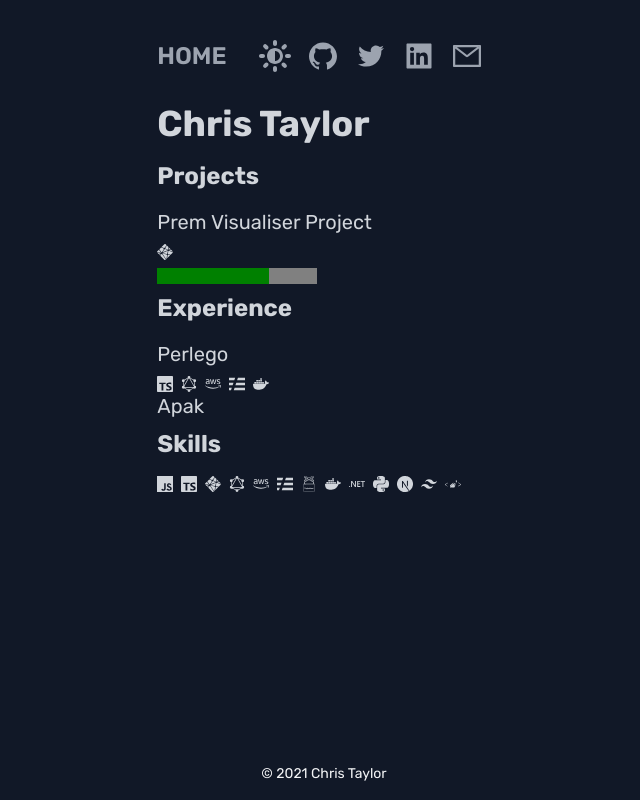
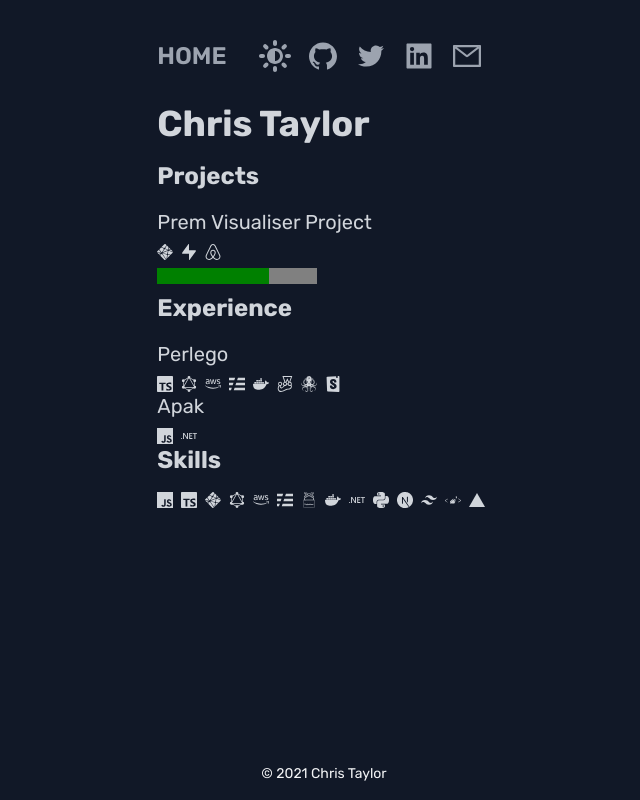
Before and after one commit to christaylor19/website, a Next.js app: page / in a window 1280 px wide. Shown: the whole page, without its empty margins (316-956 px from the left). Built offline with nearby package versions, Linux system fonts and the light colour scheme.

Commit message:
Add more icons

```diff
--- a/pages/index.tsx
+++ b/pages/index.tsx
@@ -1,18 +1,24 @@
 import React, { FC } from 'react';
 import {
+  SiAirbnb,
   SiAmazonaws,
   SiDocker,
   SiDotnet,
   SiGraphql,
   SiJavascript,
+  SiJest,
   SiNetlify,
   SiNextdotjs,
   SiPuppeteer,
   SiPython,
   SiServerless,
+  SiStorybook,
   SiStyledcomponents,
+  SiSupabase,
   SiTailwindcss,
+  SiTestinglibrary,
   SiTypescript,
+  SiVercel,
 } from 'react-icons/si';
 
 import Layout from '../components/Layout';
@@ -28,6 +34,8 @@ const Home: FC = () => {
           <h4 className="font-normal text-xl mb-2">Prem Visualiser Project</h4>
           <div className="flex flex-row gap-2">
             <SiNetlify />
+            <SiSupabase />
+            <SiAirbnb />
           </div>
           <ProgressBar />
 
@@ -40,8 +48,16 @@ const Home: FC = () => {
             <SiAmazonaws />
             <SiServerless />
             <SiDocker />
+            <SiJest />
+            <SiTestinglibrary />
+            <SiStorybook />
           </div>
           <h4 className="font-normal text-xl mb-2">Apak</h4>
+          <div className="flex flex-row gap-2">
+            <SiJavascript />
+            <SiDotnet />
+          </div>
+
           <h2 className="font-bold text-2xl mb-4">Skills</h2>
           <div className="flex flex-row gap-2">
             <SiJavascript />
@@ -57,6 +73,7 @@ const Home: FC = () => {
             <SiNextdotjs />
             <SiTailwindcss />
             <SiStyledcomponents />
+            <SiVercel />
           </div>
         </div>
       </Layout>
```
